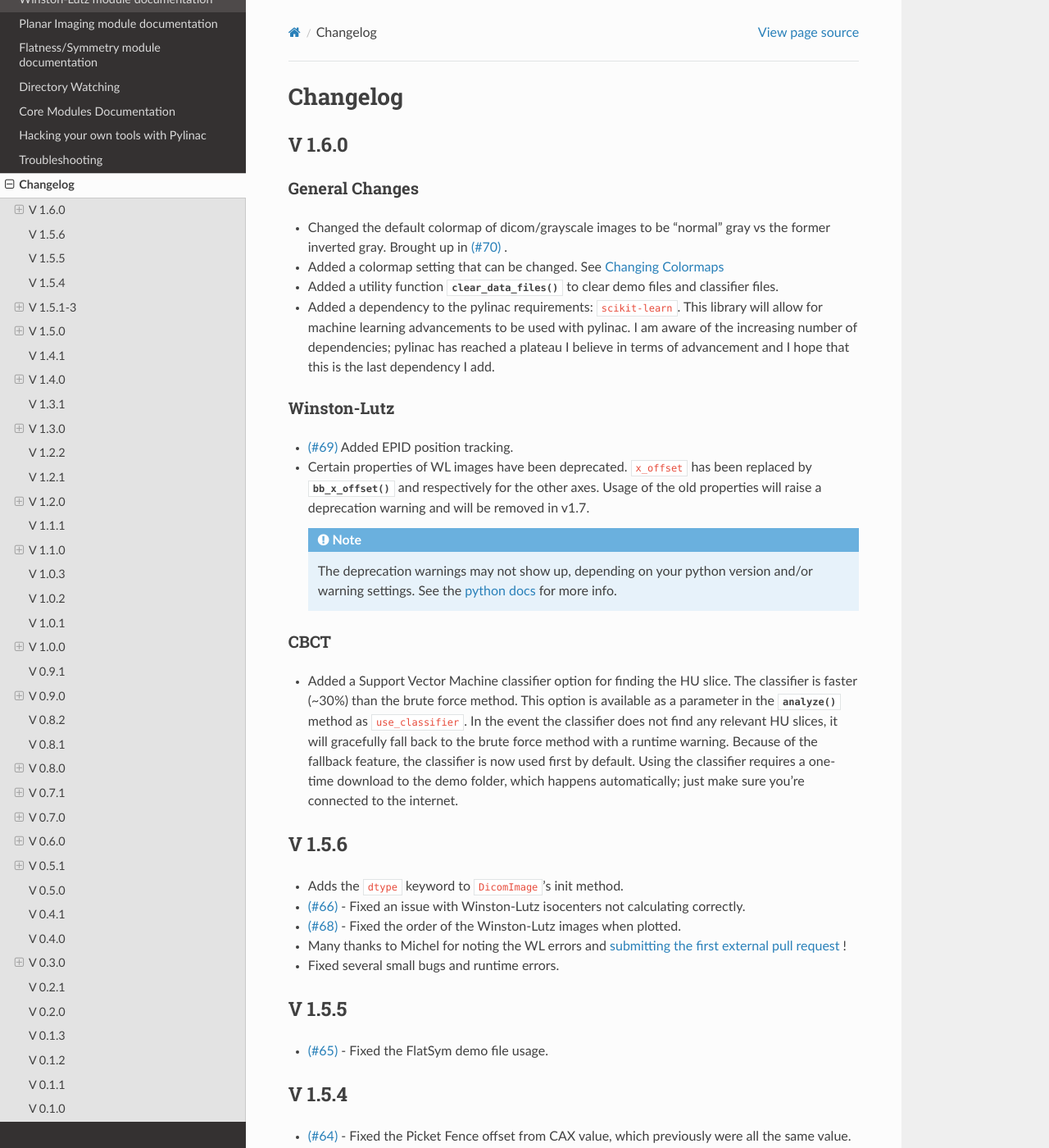
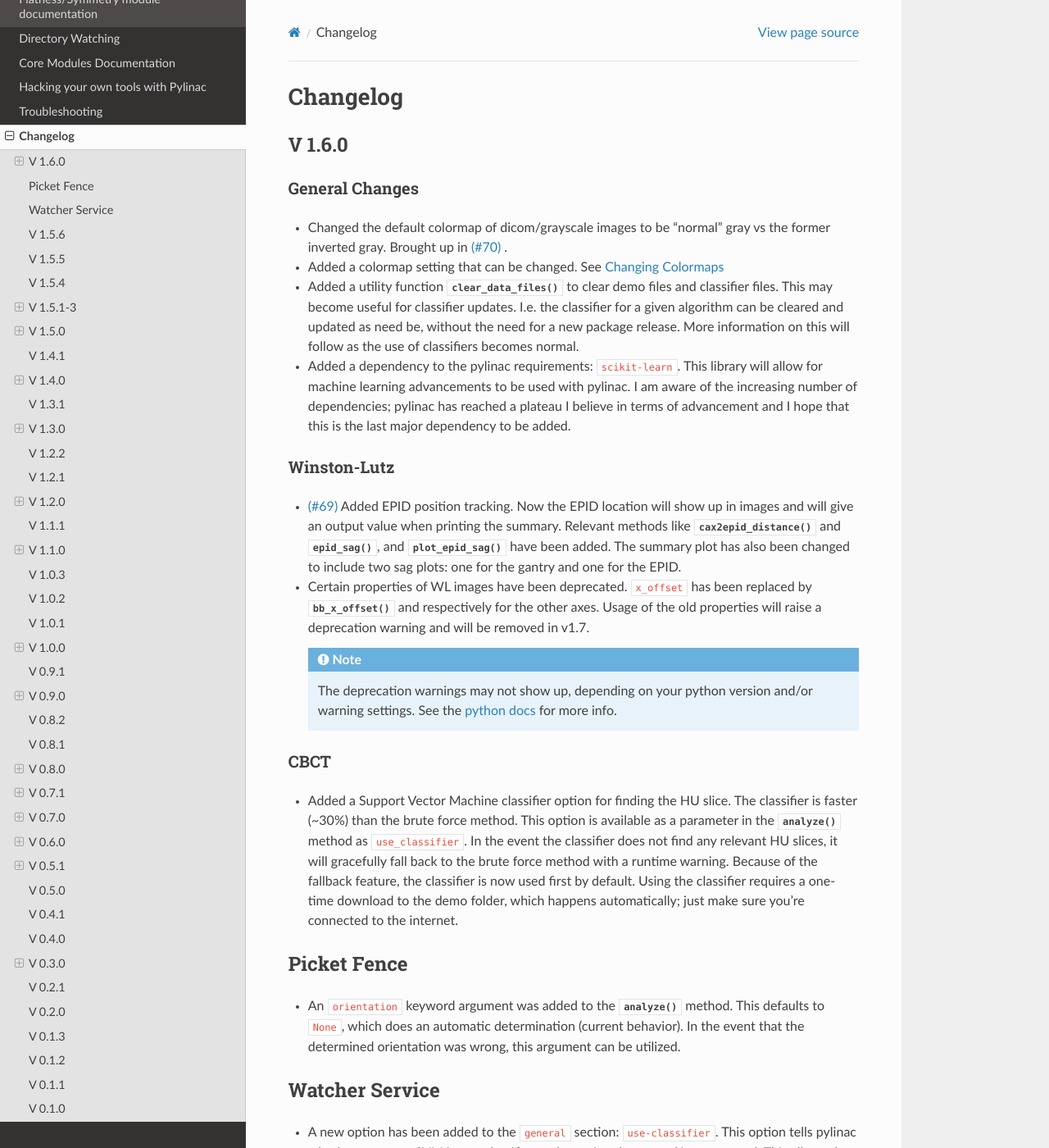
Before and after one commit to jrkerns/pylinac, a Sphinx documentation site: the page built from docs/source/changelog.rst, in a window 1280 px wide and 1400 px high. Shown: the whole window at 82% size. Built offline with Sphinx 7.4.7 and the Read the Docs theme 2.0.0, drawn with Linux system fonts in a browser that asks for light colours; some of the changed text lies outside the part shown.

Commit message:
prep for v1.6 release
Former-commit-id: 6a6ac5893caf2c93ead4a38a9a47199cde3b1e37

```diff
--- a/docs/source/changelog.rst
+++ b/docs/source/changelog.rst
@@ -13,14 +13,19 @@ General Changes
   Brought up in `(#70) <https://github.com/jrkerns/pylinac/issues/70>`_ .
 * Added a colormap setting that can be changed. See :ref:`changing_colormaps`
 * Added a utility function :func:`~pylinac.core.utilities.clear_data_files` to clear demo files and classifier files.
+  This may become useful for classifier updates. I.e. the classifier for a given algorithm can be cleared and updated as need be, without the
+  need for a new package release. More information on this will follow as the use of classifiers becomes normal.
 * Added a dependency to the pylinac requirements: ``scikit-learn``. This library will allow for machine learning
   advancements to be used with pylinac. I am aware of the increasing number of dependencies; pylinac has reached
-  a plateau I believe in terms of advancement and I hope that this is the last dependency I add.
+  a plateau I believe in terms of advancement and I hope that this is the last major dependency to be added.
 
 Winston-Lutz
 ^^^^^^^^^^^^
 
-* `(#69) <https://github.com/jrkerns/pylinac/issues/69>`_ Added EPID position tracking.
+* `(#69) <https://github.com/jrkerns/pylinac/issues/69>`_ Added EPID position tracking. Now the EPID location will show up in images and will
+  give an output value when printing the summary. Relevant methods like :meth:`~pylinac.winston_lutz.WinstonLutz.cax2epid_distance` and
+  :meth:`~pylinac.winston_lutz.WinstonLutz.epid_sag`, and :meth:`~pylinac.winston_lutz.WinstonLutz.plot_epid_sag` have been added.
+  The summary plot has also been changed to include two sag plots: one for the gantry and one for the EPID.
 * Certain properties of WL images have been deprecated. ``x_offset`` has been replaced by :func:`~pylinac.winston_lutz.WLImage.bb_x_offset` and respectively
   for the other axes. Usage of the old properties will raise a deprecation warning and will be removed in v1.7.
 
@@ -39,6 +44,25 @@ CBCT
   Using the classifier requires a one-time download to the demo folder, which happens automatically; just make sure
   you're connected to the internet.
 
+Picket Fence
+------------
+
+* An ``orientation`` keyword argument was added to the :meth:`~pylinac.picketfence.PicketFence.analyze` method. This defaults to ``None``,
+  which does an automatic determination (current behavior). In the event that the determined orientation was wrong, this argument can be utilized.
+
+Watcher Service
+---------------
+* A new option has been added to the ``general`` section: ``use-classifier``. This option tells pylinac whether
+  to use an SVM image classifier to determine the type of image passed. This allows the user not to worry about the
+  file names; the images can be moved to the monitored folder without regard to naming. The use of the classifier
+  does not exclude file naming conventions. If the classifier does not give a good prediction, the algorithm will
+  gracefully fall back to the file name convention.
+
+  The following image types currently support automatic detection:
+  - Picket Fence
+  - Starshot
+  - Leeds TOR
+  - PipsPro QC-3
 
 V 1.5.6
 -------
--- a/docs/source/conf.py
+++ b/docs/source/conf.py
@@ -74,9 +74,9 @@ author = 'James Kerns'
 # built documents.
 #
 # The short X.Y version.
-version = '1.5'
+version = '1.6'
 # The full version, including alpha/beta/rc tags.
-release = '1.5.6'
+release = '1.6.0'
 
 # The language for content autogenerated by Sphinx. Refer to documentation
 # for a list of supported languages.
--- a/requirements.txt
+++ b/requirements.txt
@@ -1,7 +1,8 @@
 numpy >= 1.9
 scipy >= 0.15
 pydicom >= 0.9.9
-matplotlib >= 1.3.1
+matplotlib >= 1.3
 Pillow >= 2.5
 scikit-image >= 0.11
+scikit-learn >= 0.16
 tqdm == 3.8
```
Also changed, not shown: pylinac/__init__.py (+8 -4 lines), setup.py (+4 -4 lines).
